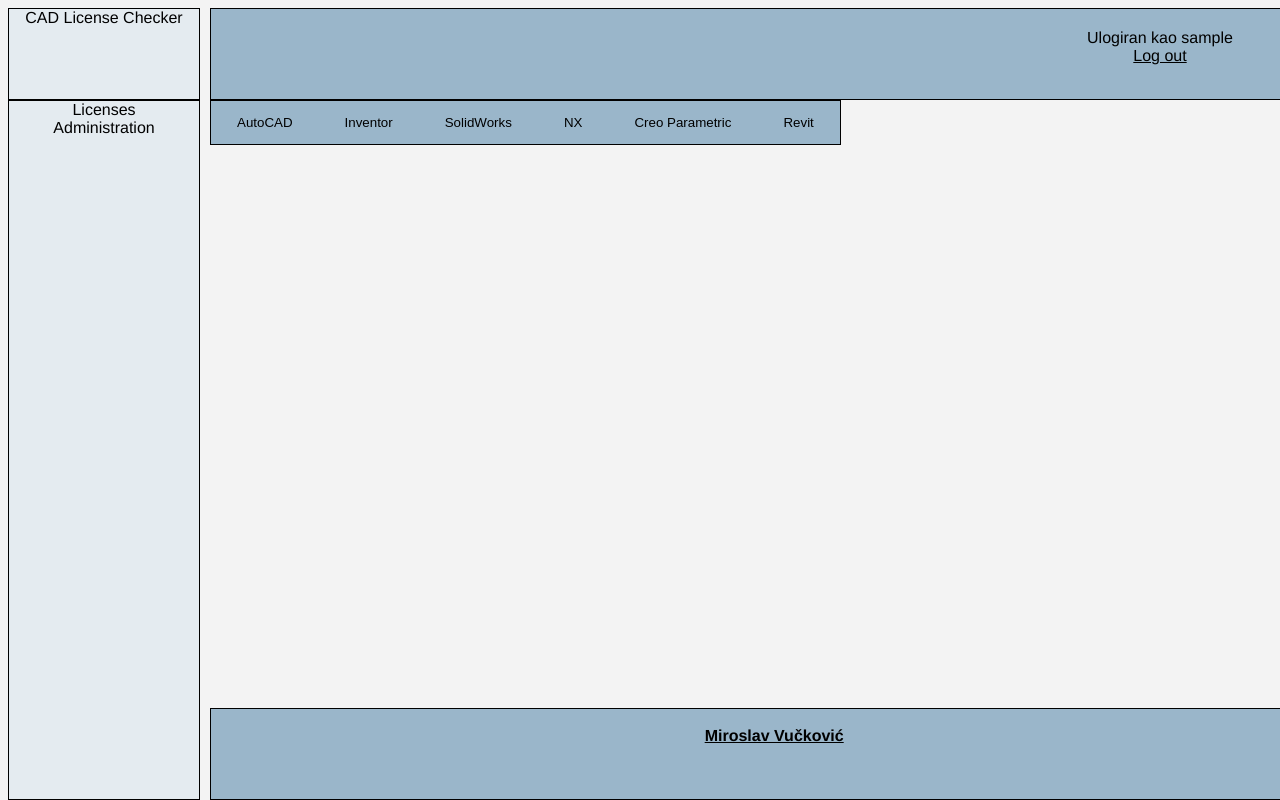
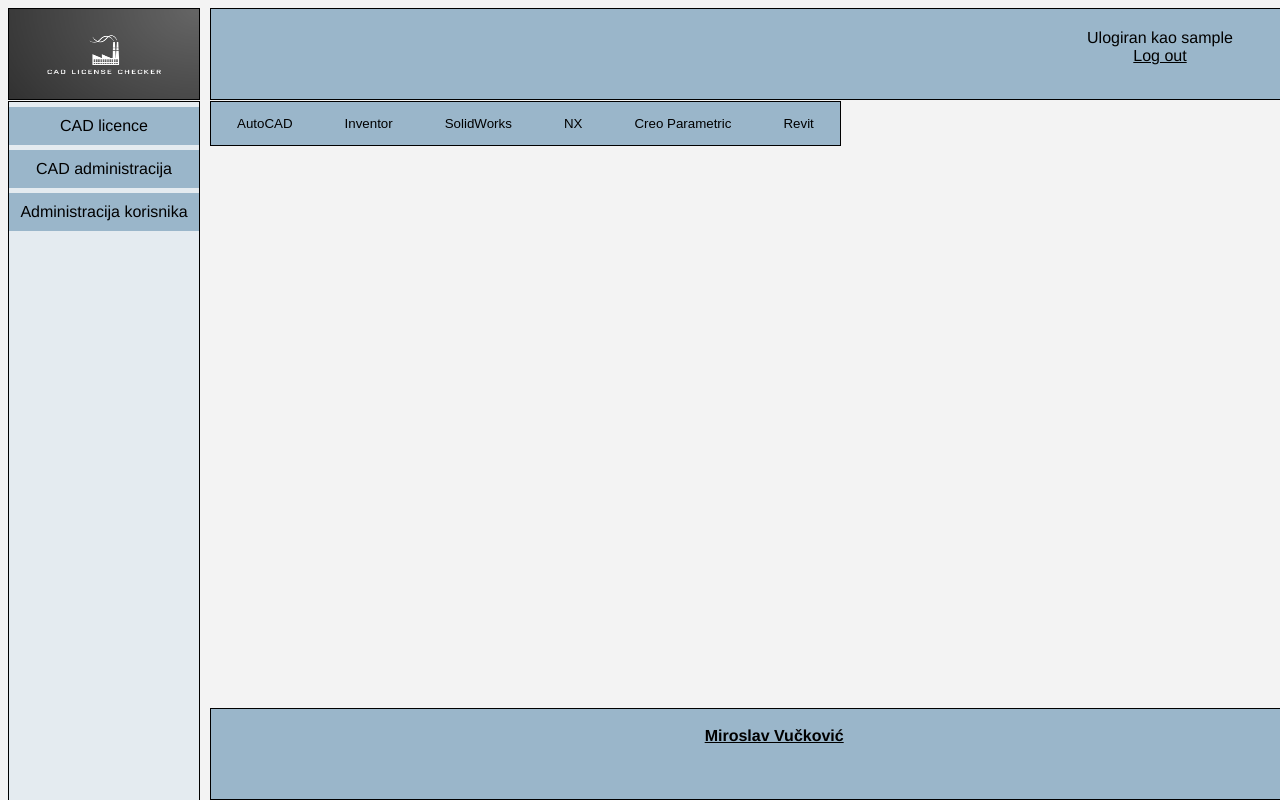
Before and after one commit to miroVuckovic/licCheck_php, a PHP site: page /licCheck/ in a window 1280 px wide. Run offline with PHP 8.4, Linux system fonts and the light colour scheme; the visitor is signed in with stand-in values (Sample User, id 1).

Commit message:
logo, sidebar links

```diff
--- a/app/views/sidebar.html
+++ b/app/views/sidebar.html
@@ -1,9 +1,12 @@
 
-<div id=logo-sidebar onclick="document.location='index.php'">CAD License Checker</div>
+<a id=logo-sidebar href="index.php">
+  <img src="public/images/clc_logo.png" alt="CLC logo">
+</a>
 
 <aside class="sidebar">
 
-    <div class=links onclick="document.location='index.php'">Licenses</div>
-    <div class=links onclick="document.location='index.php'">Administration</div>
+    <div class="links" onclick="document.location='index.php'">CAD licence</div>
+    <div class="links" onclick="document.location='index.php'">CAD administracija</div>
+    <div class="links" onclick="document.location='index.php'">Administracija korisnika</div>
 
   </aside>
--- a/public/css/main.css
+++ b/public/css/main.css
@@ -23,6 +23,7 @@ body {
 .sidebar {
   border: 1px solid black;
   position: fixed;
+  top: 101px;
   width: 190px;
   height: calc(100vh - 102px);
   /* padding-left: 15px; */
@@ -32,16 +33,35 @@ body {
   color: #9AB6CA;
 }
 
+.links {
+  padding: 10px;
+  transition: 0.3s;
+  margin-top: 5px;
+  margin-bottom: 5px;
+  background-color: #9AB6CA;
+}
+
+.links:hover {
+  background-color: #ddd;
+}
+
 #logo-sidebar {
+  position: fixed;
+  left: 8px;
   border: 1px solid black;
   width: 190px;
   height: 90px;
   /* padding-bottom: 15px; */
   /* margin-bottom: 15px; */
-  background-color: #E4EBF0;
-  color: black;
+  /* background-color: #E4EBF0; */
+  /* color: black; */
   /* margin-right: 5px; */
   text-align: center;
+}
+
+img {
+  width: 190px;
+  height: 90px;
 }
 
 .account-header {
@@ -68,7 +88,7 @@ body {
 main {
   /* border: 1px solid red; */
   position: fixed;
-  /* top: 12%; */
+  top: 101px;
   left: 210px;
   width: 88%;
   height: 80%;
@@ -115,7 +135,7 @@ button::selection {
 }
 
 /* Create an active/current tablink class */
-.cad-nav-tab button.active {
+.cad-nav-tab button:active {
   background-color: #ccc;
 }
 
```
Also changed, not shown: public/images/clc_logo.png (added).
